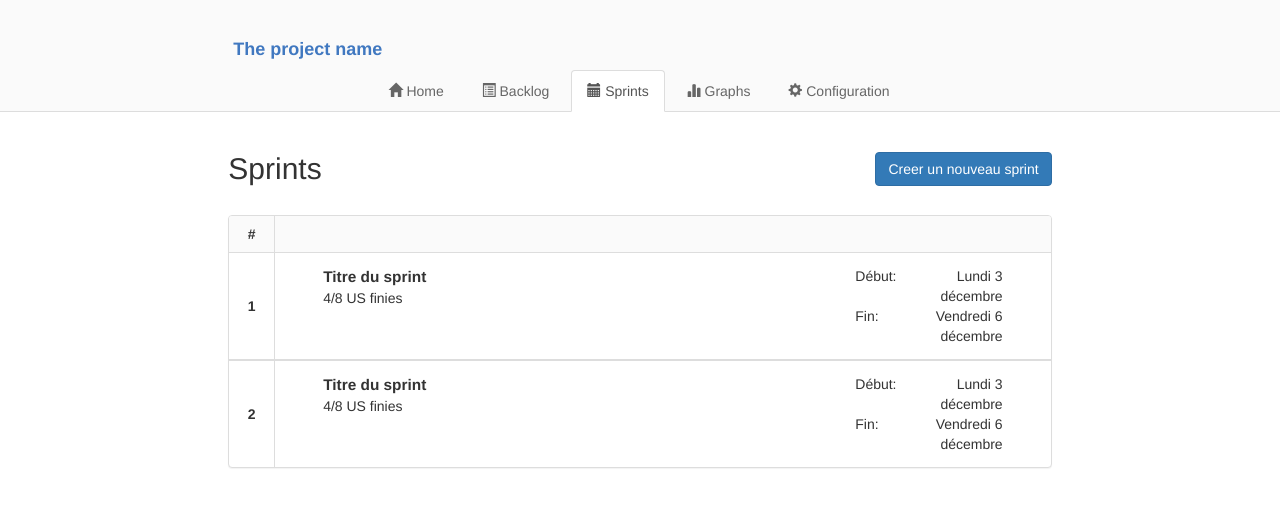
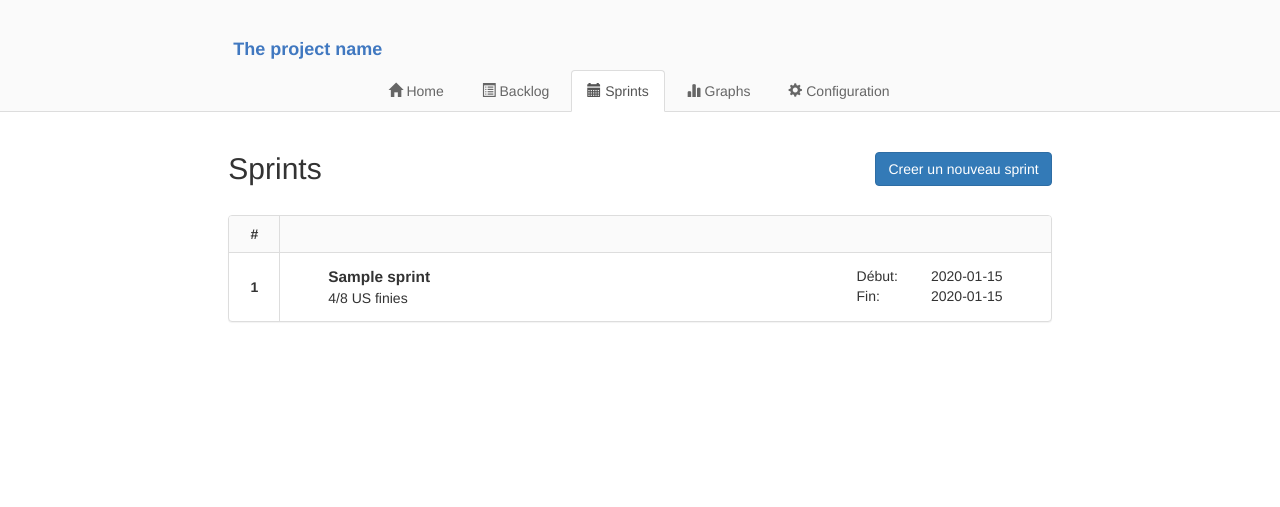
Before and after one commit to rtisne/ScrumDev, a PHP site: page /sprintsProject.php in a window 1280 px wide. Shown: the part 51-558 px from the top of the page. Run offline with PHP 8.4, Linux system fonts and the light colour scheme; tables that the repository leaves empty hold one stand-in row (values such as "Sample post").

Commit message:
[Gestion Sprints] listage des sprint et add sprint
need some more modif

```diff
--- a/src/web/sprintsProject.php
+++ b/src/web/sprintsProject.php
@@ -1,6 +1,7 @@
 <?php
 include('config.php');
 
+$sprints = ListSprints();
 
 if(isset($_POST['submit']))
     createSprint();
@@ -9,13 +10,27 @@ function createSprint() {
     extract($_POST);
     if (!empty($title) ) {
 
-        $safe_values = array("title" => $title , "date_start"=>$date_start, "date_end"=>$date_end);
-        //$safe_values = array("title" => "Sprint1" , "date_start"=>"2016-01-01", "date_end"=>"2016-01-15");
-
+        $safe_values = array("title" => $title , "date_start"=>$date_start, "date_end"=>$date_end, "id_project"=>1);
         var_dump($safe_values);
-		//$sprint_id = add_sprint_in_db($safe_values);
+		$sprint_id = add_sprint_in_db($safe_values);
 		var_dump($sprint_id);
     }
+}
+
+function ListSprints() {
+
+	$id_project = 1;
+
+    $res = get_all_sprint($id_project);
+
+   	$res_f = [];
+   	$i = 0;
+   foreach ($res as $r) {
+
+   			$res_f[$i] = array("id" => $r[0],"title" => $r[1],'date_start' => $r[2] ,"date_end" => $r[3]);
+    		$i = $i +1;
+	}
+    return $res_f;
 }
 
 function add_sprint_in_db($values){
@@ -33,19 +48,11 @@ include("templates/sprintsProject.template.php");
 include("templates/footer.template.php");
 
 
-function get_all_sprint($id){
-    $sql_query = "SELECT * FROM sprint WHERE .id=$id ORDER BY project.title ASC";
+function get_all_sprint($id_project){
+    $sql_query = "SELECT * FROM sprint WHERE sprint.id_project=$id_project ORDER BY sprint.date_start ASC";
     $arr = perform_query($sql_query);
 	$rows = [];
 	while($row = mysqli_fetch_array($arr))
-	{
-    	$rows[] = $row;
-	}
-
-    $sql_query = "SELECT * FROM project WHERE creator=$id ORDER BY project.title ASC";
-    $arr = perform_query($sql_query);
-
-    while($row = mysqli_fetch_array($arr))
 	{
     	$rows[] = $row;
 	}
--- a/src/web/templates/sprintsProject.template.php
+++ b/src/web/templates/sprintsProject.template.php
@@ -11,13 +11,17 @@ include("createSprint.template.php");
             </tr>
         </thead>
 
+<?php
+foreach ($sprints as $sprint) {
+    ?>
+
         <tbody>
             <tr>
-                <th scope="row" class="text-center">1</th>
+                <th scope="row" class="text-center"><?= $sprint['id']; ?></th>
                 <td>
                     <div class="row sprint_item">
                         <div class="col-md-6 desc_sprint">
-                            <div class="sprint_title">Titre du sprint</div>
+                            <div class="sprint_title"><?= $sprint['title']; ?></div>
                             <div>4/8 US finies</div>
                         </div>
                         <div class="col-md-3 col-md-offset-3">
@@ -26,7 +30,7 @@ include("createSprint.template.php");
                                     Début:
                                 </div>
                                 <div class="col-md-9 text-right">
-                                    Lundi 3 décembre
+                                    <?= $sprint['date_start']; ?>
                                 </div>
                             </div>
                             <div class="row">
@@ -34,7 +38,7 @@ include("createSprint.template.php");
                                     Fin:
                                 </div>
                                 <div class="col-md-9 text-right">
-                                    Vendredi 6 décembre
+                                    <?= $sprint['date_end']; ?>
                                 </div>
                             </div>
                         </div>
@@ -43,37 +47,10 @@ include("createSprint.template.php");
             </tr>
         </tbody>
 
-        <tbody>
-            <tr>
-                <th scope="row" class="text-center">2</th>
-                <td>
-                    <div class="row sprint_item">
-                        <div class="col-md-6 desc_sprint">
-                            <div class="sprint_title">Titre du sprint</div>
-                            <div>4/8 US finies</div>
-                        </div>
-                        <div class="col-md-3 col-md-offset-3">
-                            <div class="row">
-                                <div class="col-md-3">
-                                    Début:
-                                </div>
-                                <div class="col-md-9 text-right">
-                                    Lundi 3 décembre
-                                </div>
-                            </div>
-                            <div class="row">
-                                <div class="col-md-3">
-                                    Fin:
-                                </div>
-                                <div class="col-md-9 text-right">
-                                    Vendredi 6 décembre
-                                </div>
-                            </div>
-                        </div>
-                    </div>
-                </td>
-            </tr>
-        </tbody>
+    <?php
+}
+
+?>
 
     </table>
 </div>
```
